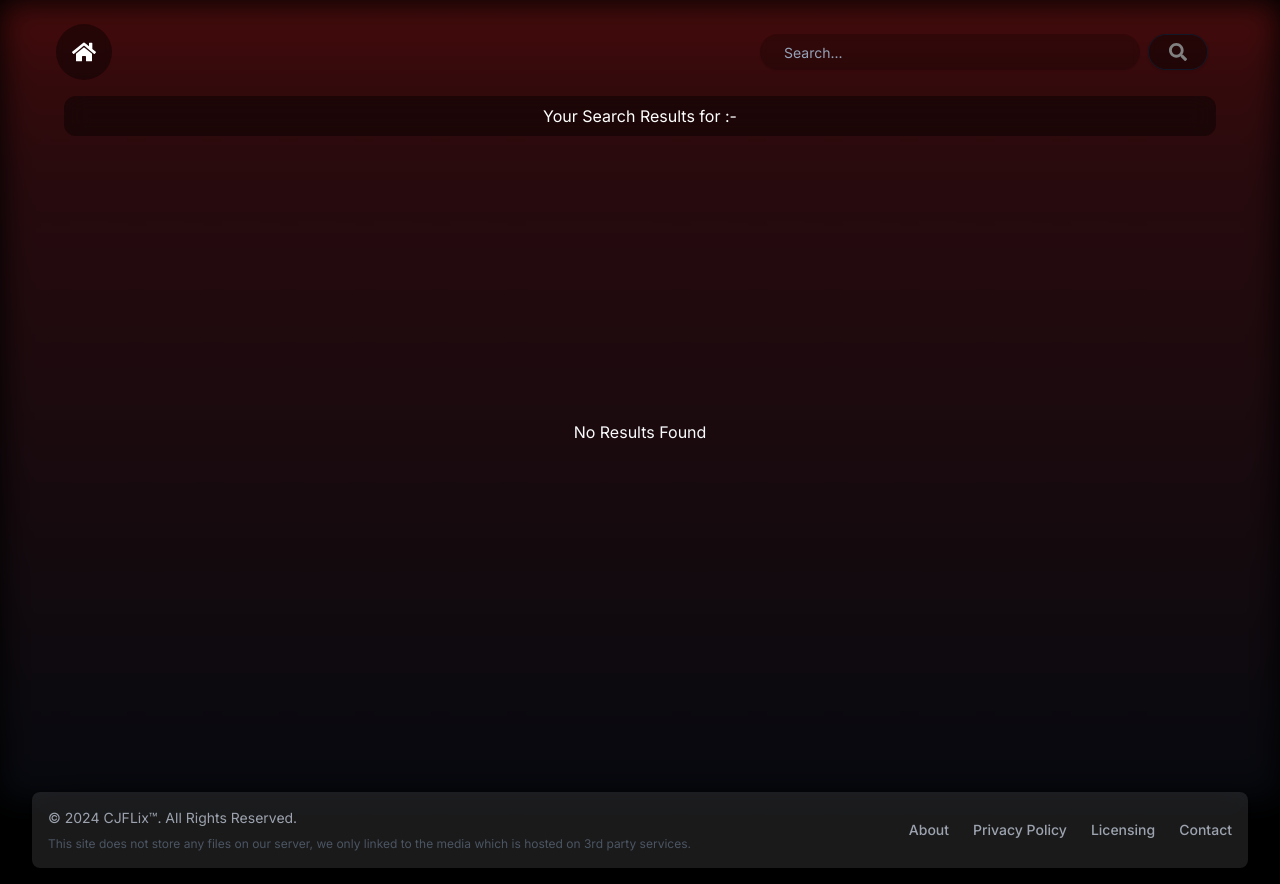
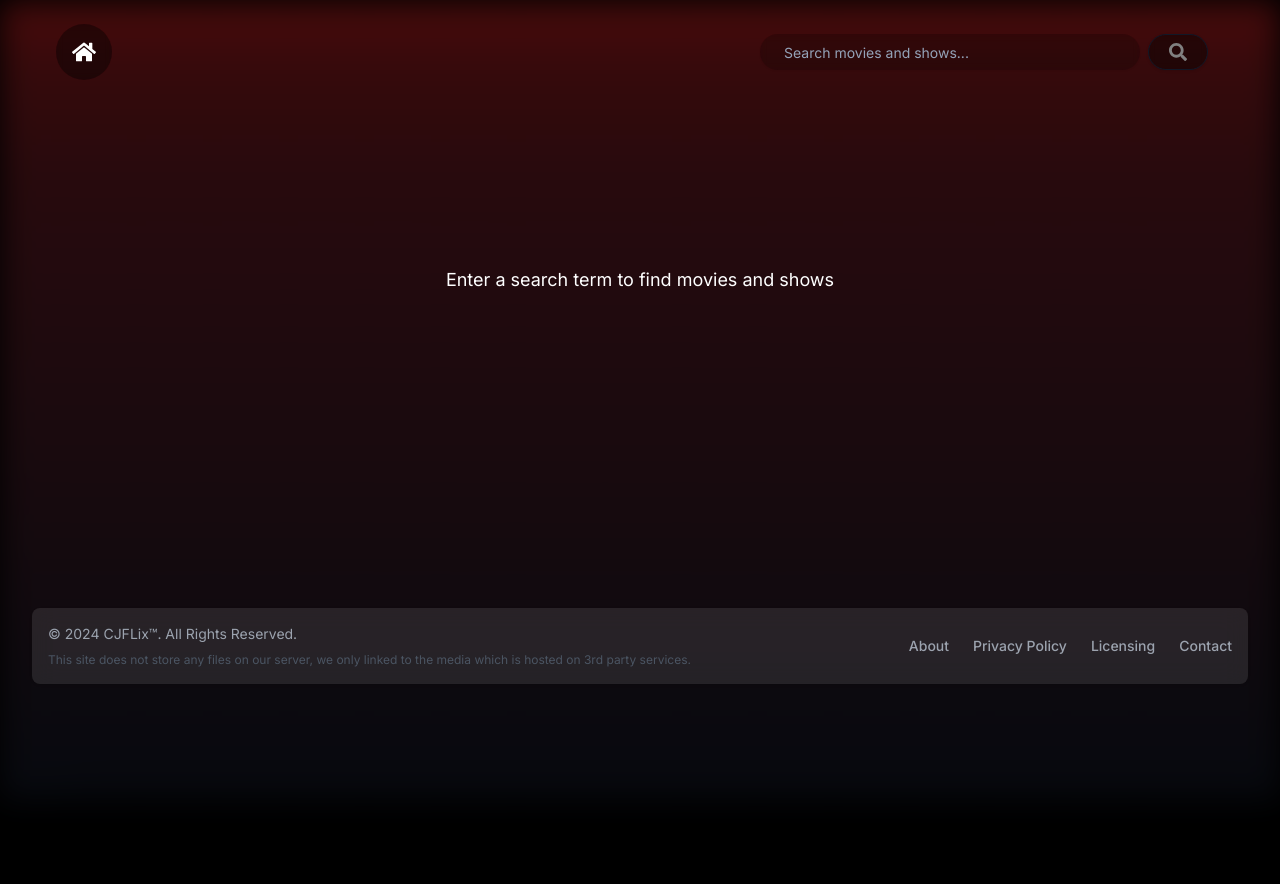
Before and after one commit to JashAgrawal/CJFLixx, a Next.js app: page /search in a window 1280 px wide. After the commit the page ends 800 px from the top, so only its background shows below. Built offline with nearby package versions, Linux system fonts and the light colour scheme.

Commit message:
idk did something

```diff
--- a/src/components/search/SearchList.tsx
+++ b/src/components/search/SearchList.tsx
@@ -4,50 +4,87 @@ import { MovieCard } from '../common/MovieCard';
 import Loading from '../common/loading';
 import { fullSearch } from '@/lib/services';
 
+
+
 const SearchList = () => {
   const [loading, setLoading] = useState(false);
-  const [results, setResults] = useState([]);
+  const [error, setError] = useState<string | null>(null);
+  const [results, setResults] = useState<any[]>([]);
   const query = useSearchParams().get("query");
 
-  const fetchResults = async (queryy: string) => {
+  const fetchResults = async (searchQuery: string) => {
     setLoading(true);
-    const res = await fullSearch(queryy);
-    setResults(res);
+    setError(null);
+    try {
+      const res = await fullSearch(searchQuery);
+      setResults(res || []);
+    } catch (err) {
+      setError("Failed to fetch search results. Please try again.");
+      setResults([]);
+    } finally {
       setLoading(false);
     }
+  }
+
   useEffect(() => {
-    if (query) {
+    if (query?.trim()) {
       fetchResults(query);
+    } else {
+      setResults([]);
     }
   }, [query]);
 
+  if (!query?.trim()) {
     return (
-    <div className='flex flex-col space-y-4 md:px-16 md:py-8 w-full h-full mt-16'>
-      <p className='text-white text-center w-full py-2 rounded-xl bg-black bg-opacity-40 backdrop-blur-md'>Your Search Results for :- {query} </p>
-      {loading ? <div className=''> <Loading /> </div> : (
-        <div className='grid grid-cols-2 md:grid-cols-5 md:gap-4 gap-2 px-3 md:px-8 w-full min-h-[70vh]'>
-          {results.length >0 ? results.filter((movie: any) => movie.poster_path).map((movie: any) => (
+      <div className="flex items-center justify-center min-h-[70vh]">
+        <p className="text-white text-lg">Enter a search term to find movies and shows</p>
+      </div>
+    );
+  }
+
+  return (
+    <div className="flex flex-col space-y-4 md:px-16 md:py-8 w-full h-full mt-16">
+      <h1 className="text-white text-center w-full py-2 rounded-xl bg-black bg-opacity-40 backdrop-blur-md">
+        Search Results for: {query}
+      </h1>
+
+      {error && (
+        <div className="text-red-400 text-center p-4 bg-black bg-opacity-30 rounded-lg">
+          {error}
+        </div>
+      )}
+
+      {loading ? (
+        <div className="flex items-center justify-center min-h-[50vh]" role="status">
+          <Loading />
+        </div>
+      ) : (
+        <div className="grid grid-cols-2 md:grid-cols-5 md:gap-4 gap-2 px-3 md:px-8 w-full min-h-[70vh]">
+          {results.length > 0 ? (
+            results
+              .filter((movie) => movie.poster_path)
+              .map((movie) => (
                 <MovieCard
                   key={movie.id}
-              name={movie.title || movie.name}
+                  name={movie.title || movie.name || ""}
                   year={movie.release_date || movie.first_air_date}
-              genre={movie.genres?.map((genre: any) => genre.name).join(", ")}
+                  genre={movie.genres?.map((genre:any) => genre.name).join(", ")}
                   rating={movie.vote_average}
                   description={movie.overview}
                   imgPath={movie.poster_path}
                   id={movie.id}
                   type={movie.media_type}
                 />
-          )):<>
-          <div className='w-full h-full flex items-center justify-center col-span-2 md:col-span-5'>
-
-            <p className='w-full text-center'>No Results Found</p>
-          </div>
-          </>}
+              ))
+          ) : (
+            <div className="col-span-2 md:col-span-5 flex items-center justify-center min-h-[50vh]">
+              <p className="text-white text-lg">No results found for {query}</p>
             </div>
           )}
         </div>
-  )
-}
+      )}
+    </div>
+  );
+};
 
-export default SearchList
+export default SearchList;
--- a/src/components/search/search.tsx
+++ b/src/components/search/search.tsx
@@ -9,62 +9,131 @@ import { HoverCard, HoverCardContent, HoverCardTrigger } from "../ui/hover-card"
 import { Input } from "../ui/input";
 import { Button } from "../ui/button";
 import { fullSearch } from "@/lib/services";
+
+interface SearchResult {
+    id: number;
+    name?: string;
+    title?: string;
+    media_type: string;
+    poster_path?: string;
+}
+
 export default function CommandSearch() {
     const [open, setOpen] = React.useState(false);
     const [inputValue, setInputValue] = React.useState("");
     const [loading, setLoading] = React.useState(false);
-    const [results, setResults] = React.useState<any[]>([]);
+    const [error, setError] = React.useState<string | null>(null);
+    const [results, setResults] = React.useState<SearchResult[]>([]);
     const router = useRouter();
 
-    const debouncedSearch = useDebounce(inputValue);
-    const setR = async (debouncedSearch: string) => {
+    const debouncedSearch = useDebounce(inputValue, 300);
+
+    const setR = async (query: string) => {
+        if (!query || query.length < 2) {
+            setResults([]);
+            return;
+        }
+
         setLoading(true);
-        setResults(await fullSearch(debouncedSearch));
+        setError(null);
+        try {
+            const searchResults = await fullSearch(query);
+            setResults(searchResults || []);
+        } catch (err) {
+            setError("Failed to fetch results. Please try again.");
+            setResults([]);
+        } finally {
             setLoading(false);
         }
+    }
+
     useEffect(() => {
-        if (debouncedSearch) {
-            setR(debouncedSearch)
-        }
-    }, [debouncedSearch])
-
+        setR(debouncedSearch);
+    }, [debouncedSearch]);
 
     const handleSubmit = async (e: React.FormEvent<HTMLFormElement>) => {
         e.preventDefault();
+        if (!inputValue.trim()) return;
+
         setOpen(false);
-        router.push(`/search?query=${inputValue}`);
+        router.push(`/search?query=${encodeURIComponent(inputValue.trim())}`);
     };
+
     return (
-        <HoverCard>
-            <HoverCardTrigger className="w-full md:w-[40vw] md:pl-16">
-                <form onSubmit={handleSubmit} className="flex w-full items-center space-x-2">
+        <HoverCard open={open} onOpenChange={setOpen}>
+            <HoverCardTrigger asChild>
+                <form onSubmit={handleSubmit} className="w-full md:w-[40vw] md:pl-16">
+                    <div className="flex w-full items-center space-x-2">
                         <Input
                             className="rounded-full w-full text-white px-6 border-0 bg-black/20 backdrop-blur-sm"
                             value={inputValue}
-                        onChange={(e) => setInputValue(e.target.value)}
-                        placeholder="Search..."
+                            onChange={(e) => {
+                                setInputValue(e.target.value);
+                                setOpen(true);
+                            }}
+                            placeholder="Search movies and shows..."
                             type="search"
+                            aria-label="Search"
+                            aria-expanded={open}
+                            aria-controls="search-results"
+                            aria-describedby={error ? "search-error" : undefined}
                         />
-                    <Button className="rounded-full border border-gray-900 bg-black/40 backdrop-blur-sm px-5 py-2 max-md:hidden" type="submit">
+                        <Button
+                            className="rounded-full border border-gray-900 bg-black/40 backdrop-blur-sm px-5 py-2 max-md:hidden"
+                            type="submit"
+                            aria-label="Submit search"
+                        >
                             <FaSearch size={18} color="gray"/>
                         </Button>
+                    </div>
                 </form>
             </HoverCardTrigger>
 
+            <HoverCardContent
+                id="search-results"
+                className="md:w-[35vw] w-[70vw] max-md:pr-2 max-h-96 bg-black bg-opacity-70 rounded-lg flex flex-col overflow-y-auto p-0 m-0"
+                align="start"
+                side="bottom"
+                sideOffset={10}
+            >
+                {error && (
+                    <div id="search-error" className="text-red-400 p-4 text-center">{error}</div>
+                )}
 
-            <HoverCardContent forceMount={open || undefined} side="bottom" sideOffset={10} className="md:w-[35vw] w-[70vw] max-md:pr-2 max-h-96 bg-black bg-opacity-70 rounded-lg flex flex-col overflow-y-auto p-0 m-0">
-                {loading ? <div className="text-white p-8 text-center">Loading...</div> : (<>
-                    {inputValue && inputValue.length > 2 && results.length === 0 && <div className="text-white px-4">No results found.</div>}
-                    {inputValue && inputValue.length > 0 && results.filter((item: any) => item.poster_path).map((item, i) => (
-                        <div onClick={() => { setInputValue(item.name); setOpen(false); router.push(`/details/${item.media_type}/${item.id}`) }} className={"flex w-full text-white py-2 border-b backdrop-blur-lg border-gray-700 text-sm px-2 md:mx-4"} key={item.id} >
-                            <Image unoptimized src={"https://image.tmdb.org/t/p/w500" + item?.poster_path} width={40} height={40} alt="Movie" className="w-20 h-16 rounded-xl pr-4" />
-                            <p>{item.name || item.title}</p>
+                {loading ? (
+                    <div className="text-white p-8 text-center" role="status">
+                        <div className="animate-spin h-6 w-6 border-2 border-white border-t-transparent rounded-full mx-auto"/>
+                        <span className="sr-only">Loading results...</span>
                     </div>
+                ) : (
+                    <>
+                        {inputValue && inputValue.length > 1 && results.length === 0 && !error && (
+                            <div className="text-white p-4 text-center">No results found</div>
+                        )}
+                        {results.filter((item) => item.poster_path).map((item) => (
+                            <button
+                                key={item.id}
+                                onClick={() => {
+                                    setInputValue(item.name || item.title || "");
+                                    setOpen(false);
+                                    router.push(`/details/${item.media_type}/${item.id}`);
+                                }}
+                                className="flex w-full text-white py-2 border-b backdrop-blur-lg border-gray-700 text-sm px-2 md:mx-4 hover:bg-white/10 transition-colors"
+                            >
+                                <Image
+                                    unoptimized
+                                    src={`https://image.tmdb.org/t/p/w500${item.poster_path}`}
+                                    width={40}
+                                    height={40}
+                                    alt={item.name || item.title || "Movie poster"}
+                                    className="w-20 h-16 rounded-xl pr-4 object-cover"
+                                />
+                                <p className="self-center">{item.name || item.title}</p>
+                            </button>
                         ))}
-                </>)}
-
+                    </>
+                )}
             </HoverCardContent>
         </HoverCard>
-
     );
 }
```
Lines whose indentation alone changed are shown as unchanged.
